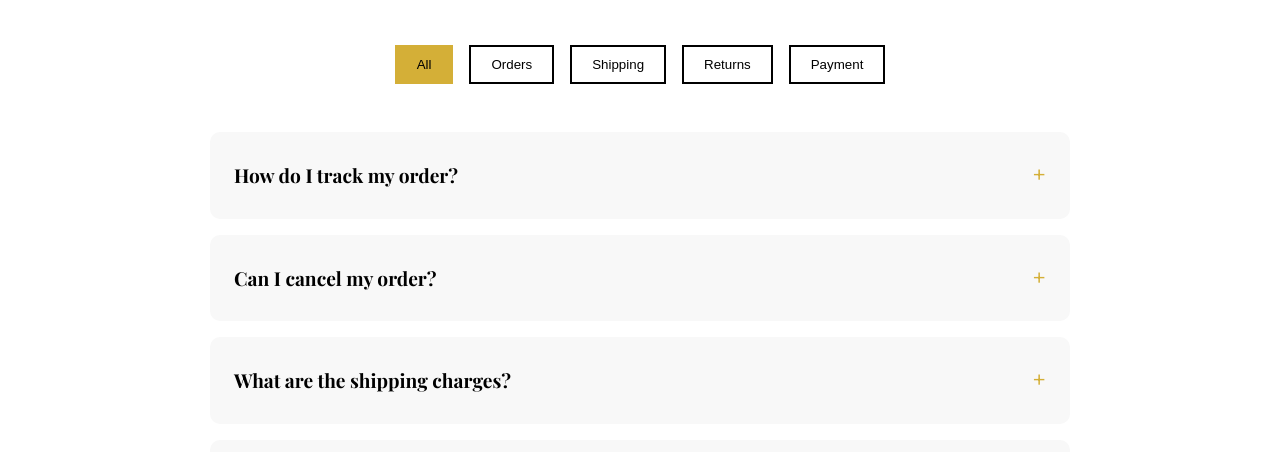
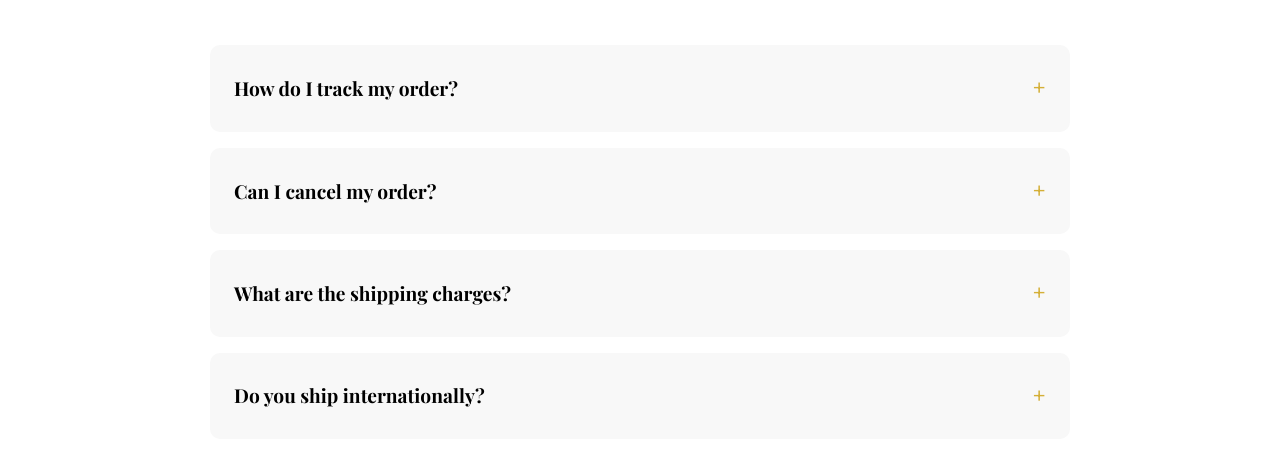
Before and after one commit to NEXTER-Soumya/varnwear, a plain HTML site: page faq.html in a window 1280 px wide. Shown: the part 281-733 px from the top of the page. Drawn offline with nearby package versions, Linux system fonts and the light colour scheme.

Commit message:
Remove FAQ category buttons
Removed the FAQ category buttons from the FAQ section.

```diff
--- a/faq.html
+++ b/faq.html
@@ -145,13 +145,7 @@
                 <p>Find answers to common questions about VARNWEAR</p>
             </div>
 
-            <div class="faq-categories">
-                <button class="category-btn active">All</button>
-                <button class="category-btn">Orders</button>
-                <button class="category-btn">Shipping</button>
-                <button class="category-btn">Returns</button>
-                <button class="category-btn">Payment</button>
-            </div>
+
 
             <div class="faq-list">
                 <div class="faq-item" data-category="orders">
```
